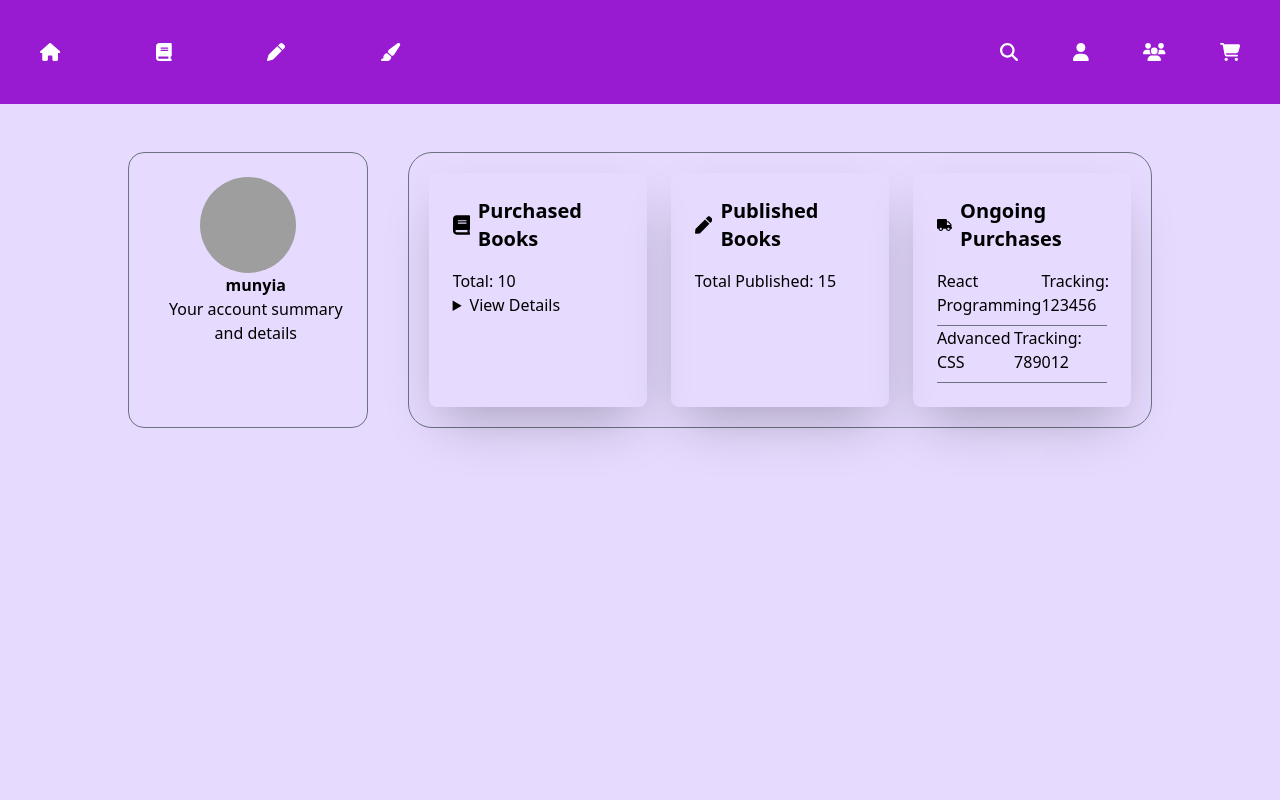
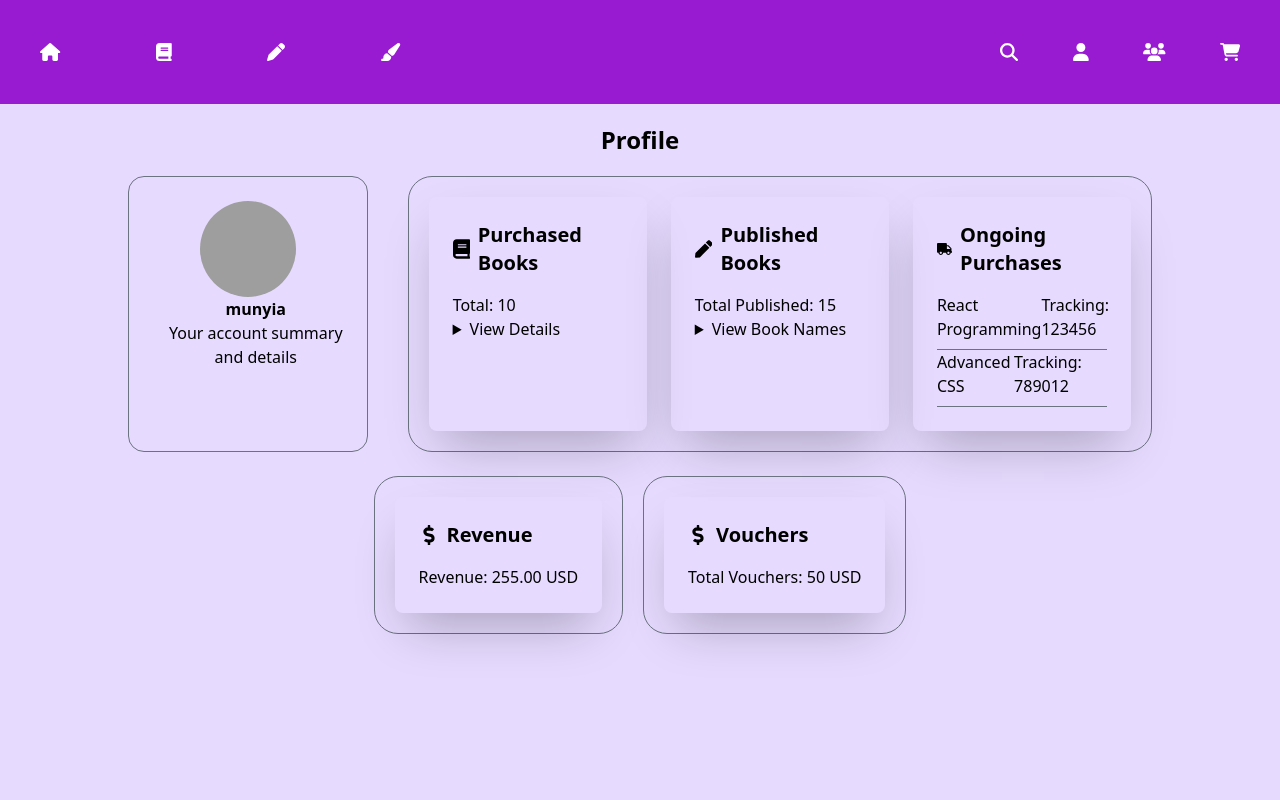
Before and after one commit to Munyia/BaYBook, a React (Vite) app: page /user in a window 1280 px wide. Shown: the top 800 px of the page. Built offline with nearby package versions, Linux system fonts and the light colour scheme; grey boxes are pictures that could not be loaded; a web font is replaced by a local one.

Commit message:
user profile

```diff
--- a/src/App.jsx
+++ b/src/App.jsx
@@ -34,7 +34,7 @@ function App() {
         </Routes>
         <Footer />
       </BrowserRouter>
-    // </AuthProvider>
+     </AuthProvider>
   )
 }
 
--- a/src/components/Recommended.jsx
+++ b/src/components/Recommended.jsx
@@ -58,7 +58,7 @@ const Recommended = () => {
   };
 
   return (
-    <div className="w-full bg-bg border-y-4 border-pry my-10 border-double p-6 relative">
+    <div className="w-full bg-bg border-y-4 border-pry  mt-10 border-double p-6 relative">
     <div className="flex justify-between items-center mb-4">
       <h2 className="text-2xl font-bold text-[#8e05c2]">Recommended Books</h2>
     </div>
@@ -128,7 +128,7 @@ const Recommended = () => {
       )}
 
       {/* See more and Shop all Links */}
-      <div className="flex pt-5 underline items-center justify-center">
+      <div className="flex pt-5 pb-10 underline items-center justify-center">
         <Link to={'/books'} className="mx-2 text-[#3e065f] hover:text-[#700b97]">See more Books</Link>
         <div className="w-px h-6 bg-gray-400"></div>
         <Link to={'/books'} className="mx-2 text-[#3e065f] hover:text-[#700b97]">Shop all Books</Link>
--- a/src/pages/User.jsx
+++ b/src/pages/User.jsx
@@ -1,8 +1,8 @@
 import React, { useState, useEffect } from 'react';
-import { FaBook, FaPen, FaTruck } from 'react-icons/fa';
+import { FaBook, FaPen, FaTruck, FaDollarSign } from 'react-icons/fa';
 
 const data = {
-  username: 'munyia', // Added username property
+    username: 'munyia',
     profilePicture: 'https://www.w3schools.com/w3images/avatar2.png',
     purchasedBooks: {
       total: 10,
@@ -10,24 +10,32 @@ const data = {
       hardcovers: 3,
       paperbacks: 2,
     },
-  publishedBooks: 15,
+    publishedBooks: {
+      total: 15,
+      books: ['Book One', 'Book Two', 'Book Three'],
+      revenue: 300, // Example revenue in USD
+    },
     ongoingPurchases: [
       { title: 'React Programming', trackingNumber: '123456' },
       { title: 'Advanced CSS', trackingNumber: '789012' },
     ],
+    vouchers: 50, // Added total voucher amount
+    currency: 'USD', // User's currency
+    conversionRate: 0.85, // Example conversion rate to user’s currency
   };
 
 const UserProfile = () => {
   const [userData, setUserData] = useState({
-    username: '', // Update state to include username
+    username: '',
     profilePicture: '',
     purchasedBooks: { total: 0, ebooks: 0, hardcovers: 0, paperbacks: 0 },
-    publishedBooks: 0,
+    publishedBooks: { total: 0, books: [], revenue: 0 },
     ongoingPurchases: [],
+    currency: '',
+    conversionRate: 1,
   });
 
   useEffect(() => {
-    // Simulate fetching data
     setTimeout(() => {
       setUserData(data);
     }, 1000);
@@ -47,12 +55,18 @@ const UserProfile = () => {
     }
   };
 
+  const convertRevenue = (amount, rate) => {
+    return (amount * rate).toFixed(2);
+  };
+
   return (
-    <div className="bg-body bg-bg min-h-screen py-12 px-4 sm:px-6 lg:px-8">
-      <div className="max-w-5xl flex gap-10  mx-auto rounded-lg">
+    <div className="bg-body bg-bg min-h-screen  px-4 sm:px-6 lg:px-8">
+         <p className=' font-bold text-2xl mx-auto  py-5 justify-center text-center'>Profile</p>
+      <div className="max-w-5xl flex gap-10 mx-auto rounded-lg">
 
         {/* Profile Header */}
-        <div className="flex flex-col text-center items-center border border-gray-500 p-6 rounded-2xl space-x-4 ">
+
+        <div className="flex flex-col text-center items-center border border-gray-500 p-6 rounded-2xl space-x-4">
           <div className="relative w-24 h-24 bg-body rounded-full flex-shrink-0">
             <img
               src={userData.profilePicture}
@@ -66,12 +80,12 @@ const UserProfile = () => {
               className="absolute top-0 left-0 w-full h-full opacity-0 cursor-pointer"
             />
           </div>
-          <h1 className="text-base font-bold "> {userData.username}</h1> {/* Updated to use username */}
-          <p className="text-black ">Your account summary and details</p>
+          <h1 className="text-base font-bold">{userData.username}</h1>
+          <p className="text-black">Your account summary and details</p>
         </div>
 
         {/* Dashboard Sections */}
-        <div className="grid border border-gray-500  p-5 rounded-3xl grid-cols-1 md:grid-cols-3 gap-6">
+        <div className="grid border border-gray-500 p-5 rounded-3xl grid-cols-1 md:grid-cols-3 gap-6">
 
           {/* Purchased Books */}
           <div className="bg-transparent shadow-2xl p-6 rounded-lg">
@@ -93,16 +107,24 @@ const UserProfile = () => {
           </div>
 
           {/* Published Books */}
-          <div className=" bg-transparent shadow-2xl  p-6 rounded-lg">
+          <div className="bg-transparent shadow-2xl p-6 rounded-lg">
             <h2 className="text-xl font-semibold mb-4 flex items-center">
               <FaPen className="text-but mr-2" />
               Published Books
             </h2>
-            <p>Total Published: {userData.publishedBooks}</p>
+            <p>Total Published: {userData.publishedBooks.total}</p>
+            <details>
+              <summary className="cursor-pointer">View Book Names</summary>
+              <ul>
+                {userData.publishedBooks.books.map((book, index) => (
+                  <li key={index}>{book}</li>
+                ))}
+              </ul>
+            </details>
           </div>
 
           {/* Ongoing Purchases */}
-          <div className=" bg-transparent shadow-2xl p-6 rounded-lg">
+          <div className="bg-transparent shadow-2xl p-6 rounded-lg">
             <h2 className="text-xl font-semibold mb-4 flex items-center">
               <FaTruck className="text-but mr-2" />
               Ongoing Purchases
@@ -117,9 +139,33 @@ const UserProfile = () => {
             </ul>
           </div>
         </div>
+
+
       </div>
-      <div>
+      <div className='flex justify-center items-center pb-10 gap-5 mx-auto'>
+        {/* Revenue Section */}
+        <div className="grid border border-gray-500 p-5 rounded-3xl grid-cols-1 md:grid-cols-1 gap-6 mt-6">
+          <div className="bg-transparent shadow-2xl p-6 rounded-lg">
+            <h2 className="text-xl font-semibold mb-4 flex items-center">
+              <FaDollarSign className="text-but mr-2" />
+              Revenue
+            </h2>
+            <p>
+              Revenue: {convertRevenue(userData.publishedBooks.revenue, userData.conversionRate)} {userData.currency}
+            </p>
+          </div>
+        </div>
 
+        {/* Vouchers Section */}
+        <div className="grid border border-gray-500 p-5 rounded-3xl grid-cols-1 md:grid-cols-1 gap-6 mt-6">
+          <div className="bg-transparent shadow-2xl p-6 rounded-lg">
+            <h2 className="text-xl font-semibold mb-4 flex items-center">
+              <FaDollarSign className="text-but mr-2" />
+              Vouchers
+            </h2>
+            <p>Total Vouchers: {userData.vouchers} {userData.currency}</p> {/* Display total vouchers */}
+          </div>
+        </div>
       </div>
     </div>
   );
```
Lines whose indentation alone changed are shown as unchanged.
